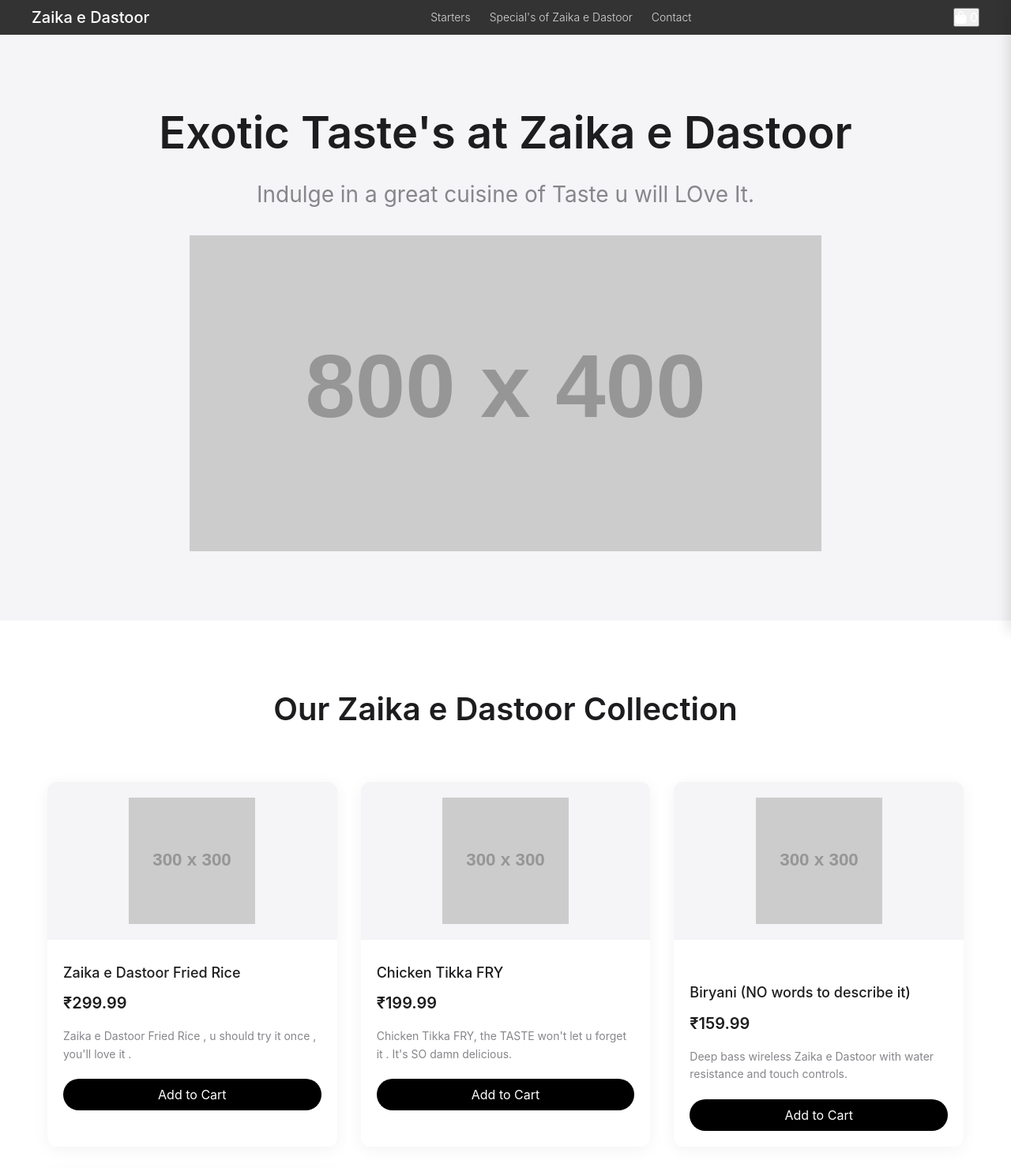
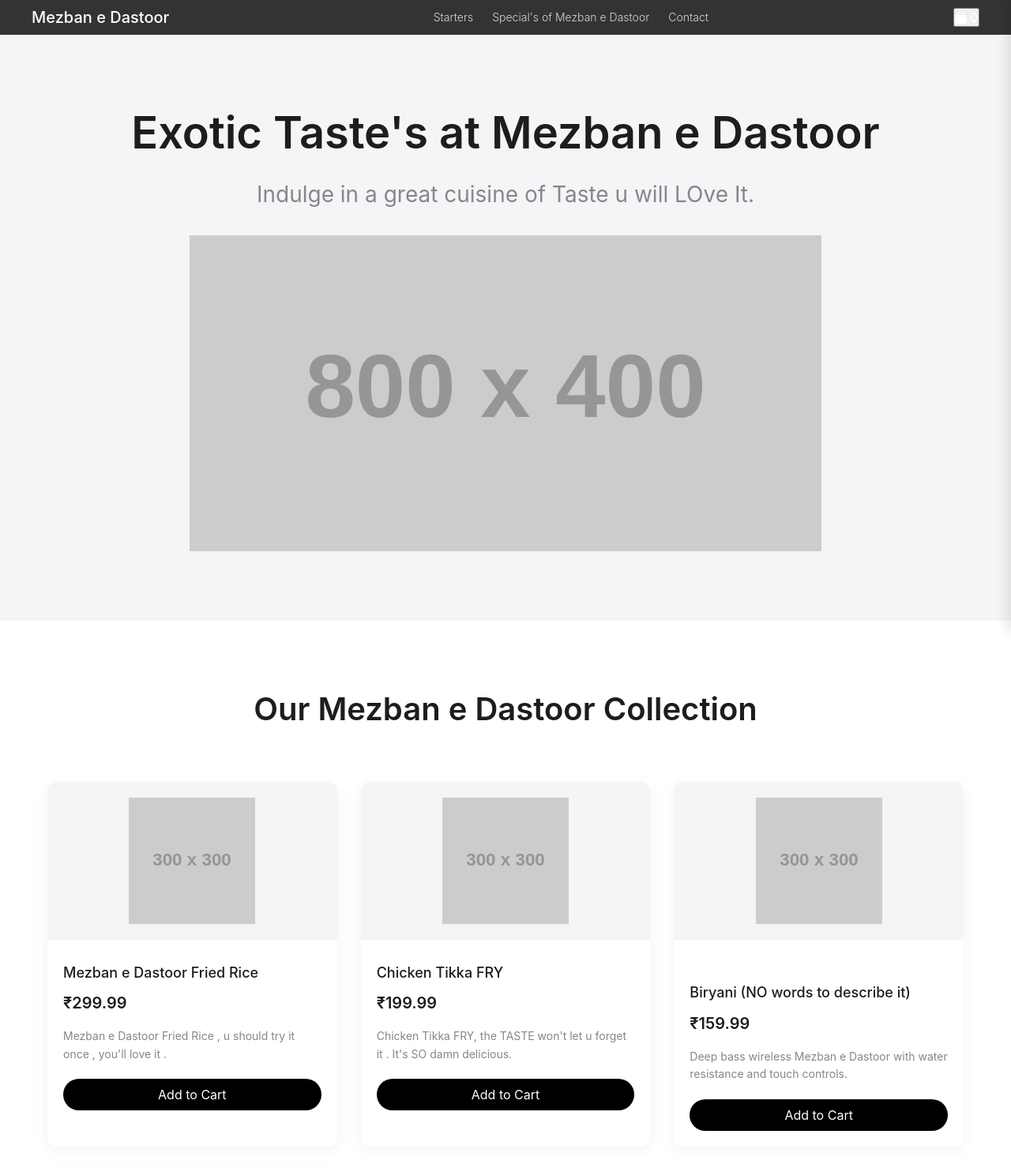
Before and after one commit to ui-mo/zaika, a plain HTML site: page index.html in a window 1280 px wide. Shown: the top 1479 px of the page at 79% size. Drawn offline with Linux system fonts and the light colour scheme; placeholder pictures from the web are drawn by us.

Commit message:
Update index.html

```diff
--- a/index.html
+++ b/index.html
@@ -3,7 +3,7 @@
 <head>
     <meta charset="UTF-8">
     <meta name="viewport" content="width=device-width, initial-scale=1.0">
-    <title>Meaban e Dastoor | Authentic Cuisine </title>
+    <title>Mezban e Dastoor | Authentic Cuisine </title>
     <link rel="stylesheet" href="https://cdnjs.cloudflare.com/ajax/libs/font-awesome/6.4.0/css/all.min.css">
 
     <style>
@@ -481,14 +481,14 @@
     <!-- Header -->
     <header>
         <div class="nav-container">
-            <div class="logo">Zaika e Dastoor</div>
+            <div class="logo">Mezban e Dastoor</div>
             <button class="mobile-menu-btn">
                 <i class="fas fa-bars"></i>
             </button>
             <ul class="nav-links">
 
                 <li><a href="#Starters">Starters</a></li>
-                <li><a href="#custom">Special's of Zaika e Dastoor</a></li>
+                <li><a href="#custom">Special's of Mezban e Dastoor</a></li>
 
                 <li><a href="#contact">Contact</a></li>
             </ul>
@@ -501,29 +501,29 @@
 
     <!-- Hero Section -->
     <section class="hero">
-        <h1>Exotic Taste's at Zaika e Dastoor</h1>
+        <h1>Exotic Taste's at Mezban e Dastoor</h1>
         <p>Indulge in a great cuisine of Taste u will LOve It.</p>
-        <img src="https://via.placeholder.com/800x400" alt="Premium Zaika e Dastoor" class="hero-image">
+        <img src="https://via.placeholder.com/800x400" alt="Premium Mezban e Dastoor" class="hero-image">
     </section>
 
-    <!-- Zaika e Dastoor Section -->
-    <section id="Zaika e Dastoor" class="products-section">
-        <h2 class="section-title">Our Zaika e Dastoor Collection</h2>
+    <!-- Mezban e Dastoor Section -->
+    <section id="Mezban e Dastoor" class="products-section">
+        <h2 class="section-title">Our Mezban e Dastoor Collection</h2>
         <div class="products-grid">
             <!-- Product 1 -->
             <div class="product-card">
-                <img src="https://via.placeholder.com/300x300" alt=" Zaika e Dastoor Cuisine Special " class="product-image">
+                <img src="https://via.placeholder.com/300x300" alt=" Mezban e Dastoor Cuisine Special " class="product-image">
                 <div class="product-info">
-                    <h3 class="product-name"> Zaika e Dastoor Fried Rice</h3>
+                    <h3 class="product-name"> Mezban e Dastoor Fried Rice</h3>
                     <div class="product-price">₹299.99</div>
-                    <p class="product-description">  Zaika e Dastoor Fried Rice , u should try it once , you'll love it .</p>
-                    <button class="add-to-cart" data-id="1" data-name=" Zaika e Dastoor" data-price="₹299.99">Add to Cart</button>
+                    <p class="product-description">  Mezban e Dastoor Fried Rice , u should try it once , you'll love it .</p>
+                    <button class="add-to-cart" data-id="1" data-name=" Mezban e Dastoor" data-price="₹299.99">Add to Cart</button>
                 </div>
             </div>
 
             <!-- Product 2 -->
             <div class="product-card">
-                <img src="https://via.placeholder.com/300x300" alt=" Zaika e Dastoor All Time Favourite" class="product-image">
+                <img src="https://via.placeholder.com/300x300" alt=" Mezban e Dastoor All Time Favourite" class="product-image">
                 <div class="product-info">
                     <h3 class="product-name">Chicken Tikka FRY  </h3>
                     <div class="product-price">₹199.99</div>
@@ -544,7 +544,7 @@
                 <div class="product-info">
                     <h3 class="product-name">Biryani (NO words to describe it) </h3>
                     <div class="product-price">₹159.99</div>
-                    <p class="product-description">Deep bass wireless Zaika e Dastoor with water resistance and touch controls.</p>
+                    <p class="product-description">Deep bass wireless Mezban e Dastoor with water resistance and touch controls.</p>
                     <button class="add-to-cart" data-id="3" data-name="Biryani (NO words to describe it) " data-price="₹159.99">Add to Cart</button>
                 </div>
             </div>
@@ -590,10 +590,10 @@
         </div>
     </section>
 
-    <!-- Special's of Zaika e Dastoor
+    <!-- Special's of Mezban e Dastoor
  Section -->
     <section id="custom" class="products-section" style="margin-top: 100px;">
-        <h2 class="section-title">Special's of Zaika e Dastoor
+        <h2 class="section-title">Special's of Mezban e Dastoor
 </h2>
         <div class="products-grid">
             <!-- Custom 1 -->
@@ -613,7 +613,7 @@
                 <div class="product-info">
                     <h3 class="product-name">Signature Dish</h3>
                     <div class="product-price">₹999.99</div>
-                    <p class="product-description">Luxury Special's of Zaika e Dastoor .</p>
+                    <p class="product-description">Luxury Special's of Mezban e Dastoor .</p>
                     <button class="add-to-cart" data-id="8" data-name="Signature Dish" data-price="₹999.99">Add to Cart</button>
                 </div>
             </div>
@@ -700,7 +700,7 @@
                     <option value="general">General Inquiry</option>
                     <option value="product">Product Question</option>
                     <option value="order">Order Status</option>
-                    <option value="custom">Special's of Zaika e Dastoor
+                    <option value="custom">Special's of Mezban e Dastoor
 </option>
                 </select>
             </div>
@@ -725,14 +725,14 @@
         <ul class="footer-links">
 
             <li><a href="#Starters">Starter's</a></li>
-            <li><a href="#custom">Special's of Zaika e Dastoor
+            <li><a href="#custom">Special's of Mezban e Dastoor
 </a></li>
 
             <li><a href="#contact">Contact</a></li>
             <li><a href="#">Privacy Policy</a></li>
             <li><a href="#">Terms of Service</a></li>
         </ul>
-        <p class="copyright">&copy; 2025 Zaika e Dastoor. All rights reserved.</p>
+        <p class="copyright">&copy; 2025 Mezban e Dastoor. All rights reserved.</p>
     </footer>
 
     <script>
@@ -854,7 +854,7 @@
         checkoutBtn.addEventListener('click', () => {
             if (cart.length === 0) return;
 
-            let message = `Hello Zaika e Dastoor! I'd like to order:\n\n`;
+            let message = `Hello Mezban e Dastoor! I'd like to order:\n\n`;
 
             cart.forEach(item => {
                 message += `${item.name} x ${item.quantity} - $${(item.price * item.quantity).toFixed(2)}\n`;
```
